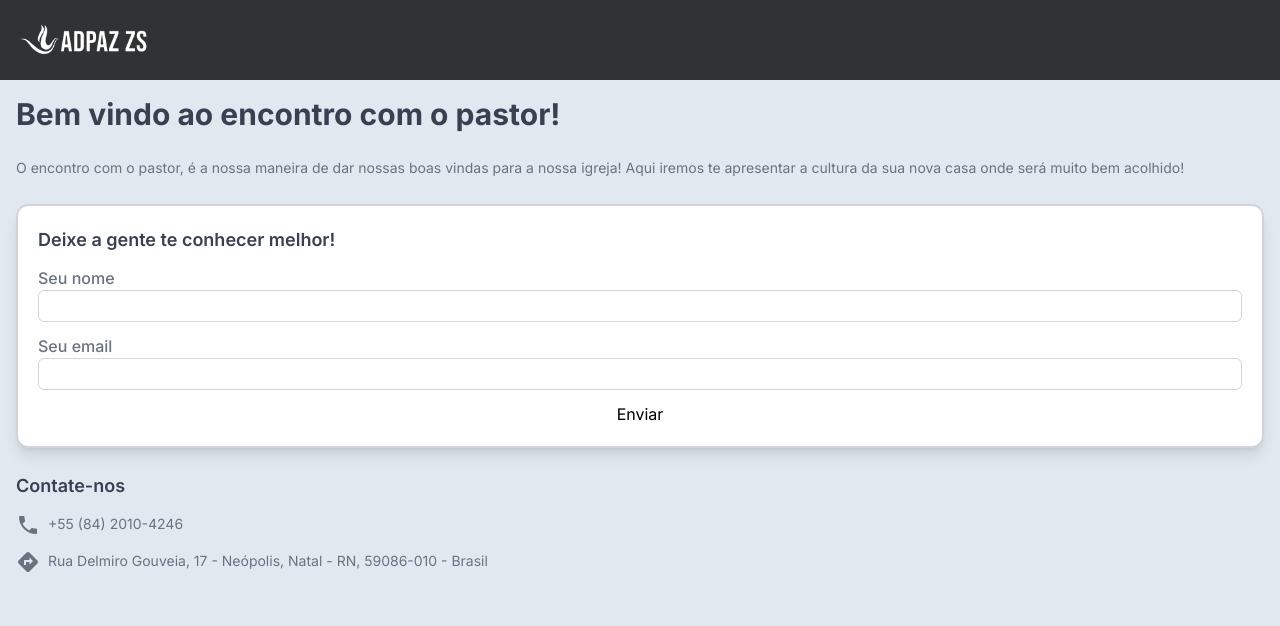
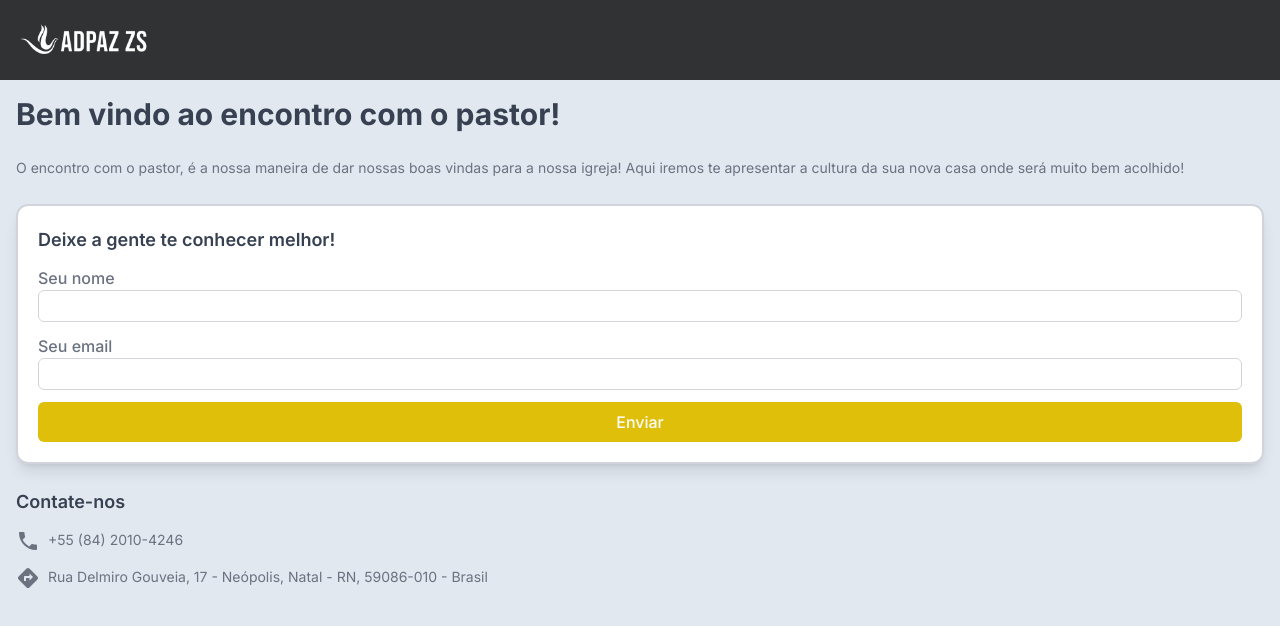
Before and after one commit to Adpaz-Zs-Tech/encontro-com-pastor, a Next.js app: page / in a window 1280 px wide. Shown: the top 626 px of the page. Built offline with nearby package versions, Linux system fonts and the light colour scheme.

Commit message:
feat: base button component

```diff
--- a/src/app/page.tsx
+++ b/src/app/page.tsx
@@ -1,31 +1,23 @@
-'use client';
+"use client";
+import PhoneIcon from "@mui/icons-material/Phone";
+import DirectionsIcon from "@mui/icons-material/Directions";
+import { useForm } from "react-hook-form";
 
-import { InputBase, Title1, Text, Title2, Header } from '@/app/components';
-import PhoneIcon from '@mui/icons-material/Phone';
-import DirectionsIcon from '@mui/icons-material/Directions';
-import { useForm } from 'react-hook-form';
+import { InputBase, Title1, Text, Title2, Header } from "@/components";
+import { RegisterForm } from "@/types/forms";
+import { BaseButtton } from "@/components/BaseButton";
 
 export default function Home() {
-  type registerForm = {
-    name: string;
-    email: string;
-  };
-
   const {
-    register,
     formState: { errors },
     control,
     handleSubmit,
-  } = useForm<registerForm>({
-    mode: 'onBlur',
-    defaultValues: {
-      email: '',
-      name: '',
-    },
+  } = useForm<RegisterForm>({
+    mode: "onBlur",
   });
 
-  const teste = (data: any) => {
-    console.log(data);
+  const teste = (data: RegisterForm) => {
+    console.log(data.email);
   };
 
   return (
@@ -49,18 +41,18 @@ export default function Home() {
             control={control}
             label="Seu nome"
             name="name"
-            rules={{ required: 'Nome obrigatorio' }}
+            rules={{ required: "Nome obrigatorio" }}
             error={errors.name?.message}
           />
           <InputBase
             control={control}
             label="Seu email"
             name="email"
-            rules={{ required: 'Email obrigatorio' }}
+            rules={{ required: "Email obrigatorio" }}
             error={errors.email?.message}
           />
 
-          <button type="submit">Enviar</button>
+          <BaseButtton title="Enviar" />
         </form>
         <div className="mt-6">
           <Title2 title="Contate-nos" />
--- /dev/null
+++ b/src/assets/images/index.ts
@@ -0,0 +1,3 @@
+import Logo from "./logo.png";
+
+export { Logo };
--- /dev/null
+++ b/src/components/BaseButton.tsx
@@ -0,0 +1,12 @@
+export function BaseButtton({ title }: { title: string }) {
+  return (
+    <div className="w-full ">
+      <button
+        className="bg-zs-yellow text-white w-full font-medium p-2 rounded-md"
+        type="submit"
+      >
+        {title}
+      </button>
+    </div>
+  );
+}
--- a/src/app/components/Header.tsx
+++ b/src/components/Header.tsx
@@ -1,5 +1,6 @@
 import Image from "next/image";
-import Logo from "@/app/assets/images/logo.png";
+
+import { Logo } from "@/assets/images";
 
 export function Header() {
   return (
--- a/src/app/components/InputBase.tsx
+++ b/src/components/InputBase.tsx
@@ -1,4 +1,4 @@
-import { Controller, UseControllerProps, FieldValues } from 'react-hook-form';
+import { Controller, UseControllerProps, FieldValues } from "react-hook-form";
 
 type inputProps = {
   placeholder?: string;
@@ -18,14 +18,15 @@ export function InputBase<FormType extends FieldValues>({
       name={name}
       control={control}
       rules={rules}
-      render={({ field }) => (
+      render={({ field: { onChange, value } }) => (
         <div className="w-full">
           <label className="text-gray-500 font-medium mb-2">
             {inputProps.label}
           </label>
           <input
-            {...field}
             {...inputProps}
+            onChange={onChange}
+            value={value}
             className="h-8 border rounded-md w-full border-gray-300 p-2"
           />
 
--- /dev/null
+++ b/src/types/forms/RegisterFormProps.ts
@@ -0,0 +1,4 @@
+export interface RegisterForm {
+  name: string;
+  email: string;
+}
--- /dev/null
+++ b/src/types/forms/index.ts
@@ -0,0 +1,3 @@
+import { RegisterForm } from "./RegisterFormProps";
+
+export type { RegisterForm };
```
Also changed, not shown: src/assets/images/logo.png (renamed from src/app/assets/images/logo.png), src/components/Text.tsx (renamed from src/app/components/Text.tsx), src/components/Title1.tsx (renamed from src/app/components/Title1.tsx), src/components/Title2.tsx (renamed from src/app/components/Title2.tsx), src/components/index.ts (renamed from src/app/components/index.ts).
